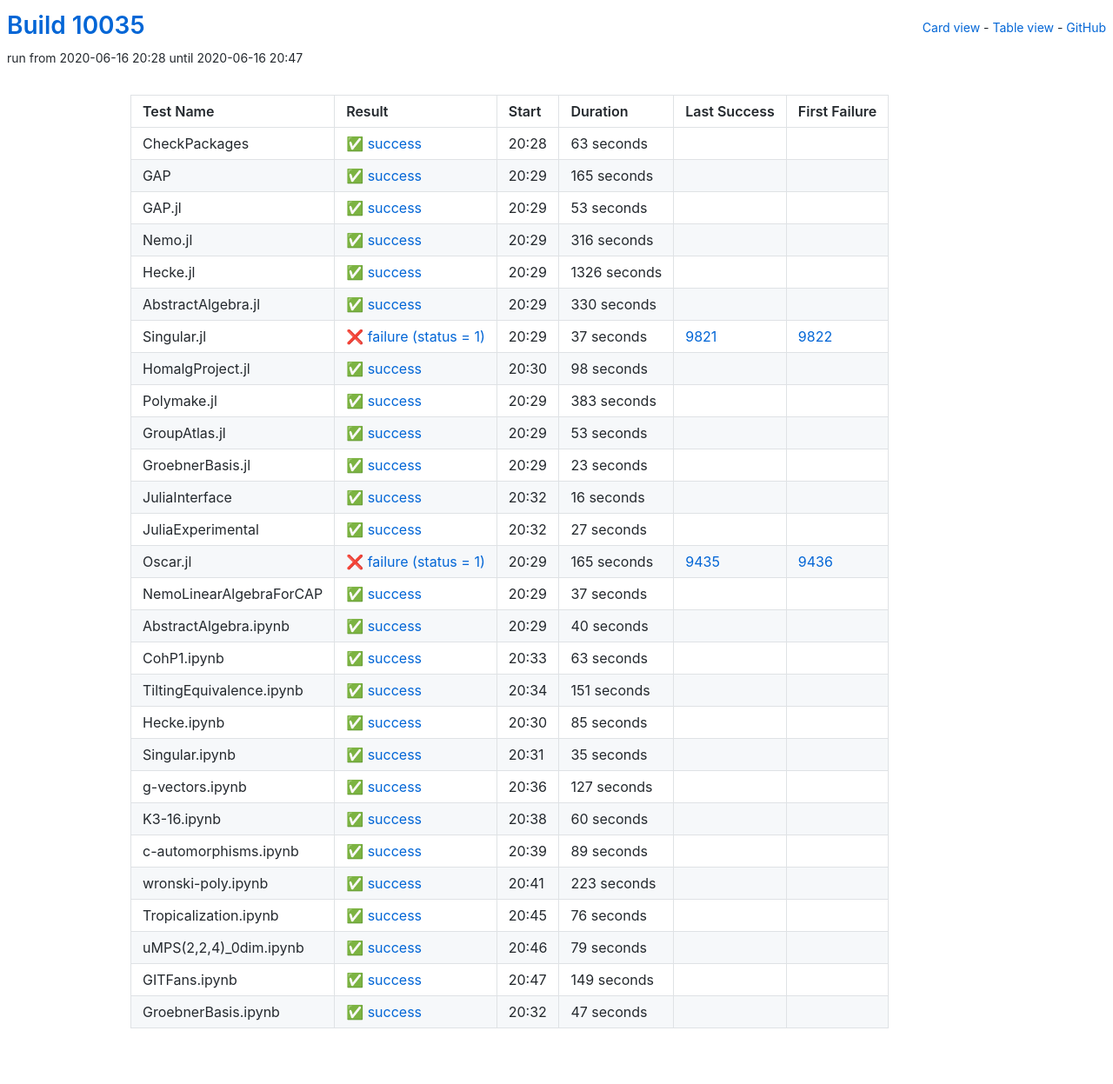
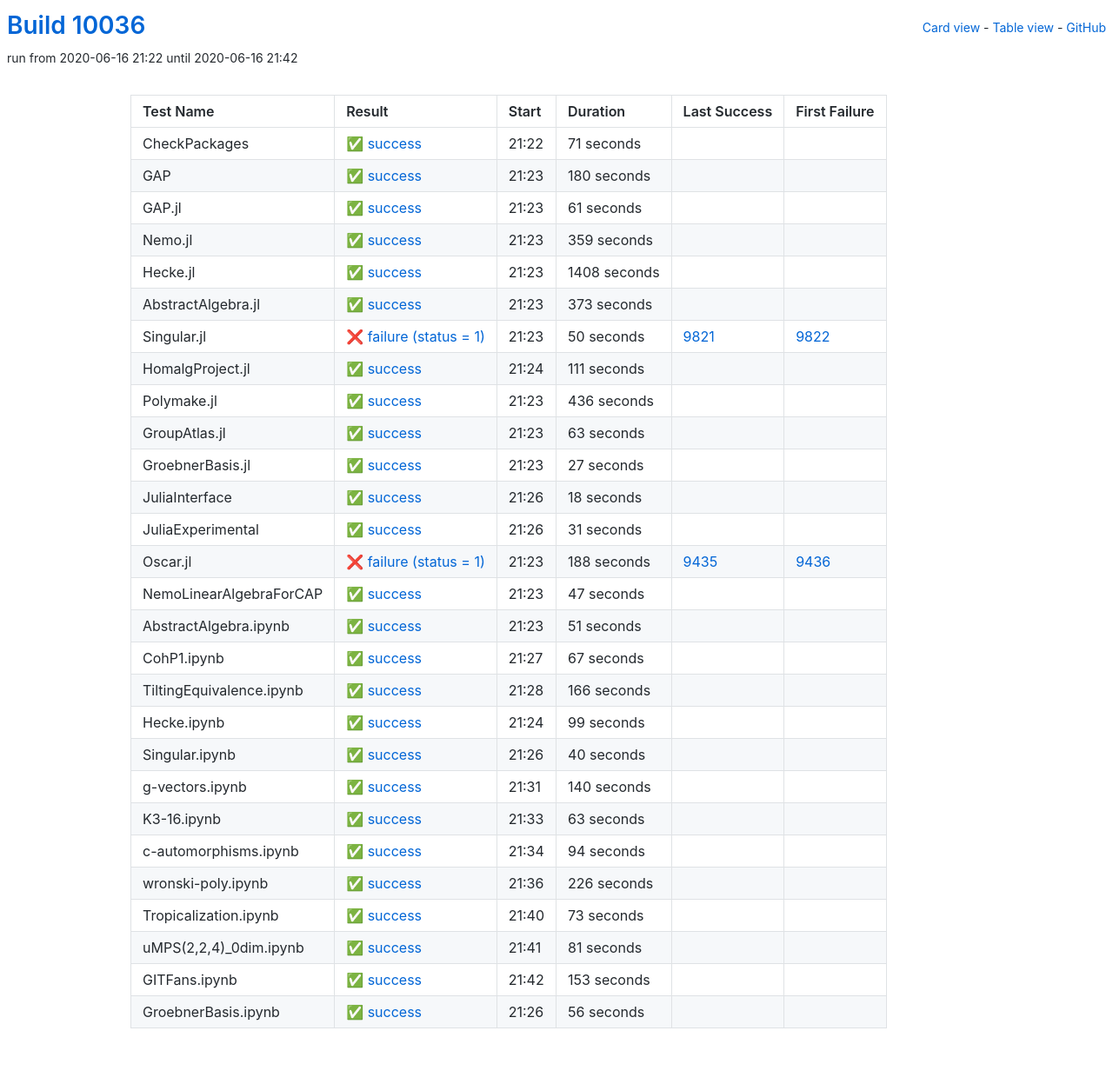
Before and after one commit to oscar-system/oscar-ci-status, a Jekyll site: the page built from table.html, in a window 1280 px wide. Shown: the whole page at 87% size. Built offline with Jekyll 4.4.1, drawn with Linux system fonts in a browser that asks for light colours.

Commit message:
Build #10036

```diff
--- a/_data/ci.yml
+++ b/_data/ci.yml
@@ -1,6 +1,6 @@
 ---
-build: 10035
-build_url: https://oscarci.mathematik.uni-kl.de/job/oscar/10035/
+build: 10036
+build_url: https://oscarci.mathematik.uni-kl.de/job/oscar/10036/
 job: oscar
 organization: oscar-system
 repo: oscar-ci-status
@@ -8,8 +8,116 @@
 tests:
 - name: CheckPackages
   id: checkpackages
-  log: https://oscarci.mathematik.uni-kl.de/job/oscar/10035/artifact/logs/build-10035/CheckPackages.log
-  start: 2020-06-16 20:28
+  log: https://oscarci.mathematik.uni-kl.de/job/oscar/10036/artifact/logs/build-10036/CheckPackages.log
+  start: 2020-06-16 21:22
+  success: true
+  exitcode: 0
+  status: success
+  duration: 71
+  last_success: false
+  last_success_url:
+  first_failure: false
+  first_failure_url:
+- name: GAP
+  id: gap
+  log: https://oscarci.mathematik.uni-kl.de/job/oscar/10036/artifact/logs/build-10036/GAP.log
+  start: 2020-06-16 21:23
+  success: true
+  exitcode: 0
+  status: success
+  duration: 180
+  last_success: false
+  last_success_url:
+  first_failure: false
+  first_failure_url:
+- name: GAP.jl
+  id: gap-jl
+  log: https://oscarci.mathematik.uni-kl.de/job/oscar/10036/artifact/logs/build-10036/GAP.jl.log
+  start: 2020-06-16 21:23
+  success: true
+  exitcode: 0
+  status: success
+  duration: 61
+  last_success: false
+  last_success_url:
+  first_failure: false
+  first_failure_url:
+- name: Nemo.jl
+  id: nemo-jl
+  log: https://oscarci.mathematik.uni-kl.de/job/oscar/10036/artifact/logs/build-10036/Nemo.jl.log
+  start: 2020-06-16 21:23
+  success: true
+  exitcode: 0
+  status: success
+  duration: 359
+  last_success: false
+  last_success_url:
+  first_failure: false
+  first_failure_url:
+- name: Hecke.jl
+  id: hecke-jl
+  log: https://oscarci.mathematik.uni-kl.de/job/oscar/10036/artifact/logs/build-10036/Hecke.jl.log
+  start: 2020-06-16 21:23
+  success: true
+  exitcode: 0
+  status: success
+  duration: 1408
+  last_success: false
+  last_success_url:
+  first_failure: false
+  first_failure_url:
+- name: AbstractAlgebra.jl
+  id: abstractalgebra-jl
+  log: https://oscarci.mathematik.uni-kl.de/job/oscar/10036/artifact/logs/build-10036/AbstractAlgebra.jl.log
+  start: 2020-06-16 21:23
+  success: true
+  exitcode: 0
+  status: success
+  duration: 373
+  last_success: false
+  last_success_url:
+  first_failure: false
+  first_failure_url:
+- name: Singular.jl
+  id: singular-jl
+  log: https://oscarci.mathematik.uni-kl.de/job/oscar/10036/artifact/logs/build-10036/Singular.jl.log
+  start: 2020-06-16 21:23
+  success: false
+  exitcode: 1
+  status: failure
+  duration: 50
+  last_success: 9821
+  last_success_url: https://oscarci.mathematik.uni-kl.de/job/oscar/9821/
+  first_failure: 9822
+  first_failure_url: https://oscarci.mathematik.uni-kl.de/job/oscar/9822/
+- name: HomalgProject.jl
+  id: homalgproject-jl
+  log: https://oscarci.mathematik.uni-kl.de/job/oscar/10036/artifact/logs/build-10036/HomalgProject.jl.log
+  start: 2020-06-16 21:24
+  success: true
+  exitcode: 0
+  status: success
+  duration: 111
+  last_success: false
+  last_success_url:
+  first_failure: false
+  first_failure_url:
+- name: Polymake.jl
+  id: polymake-jl
+  log: https://oscarci.mathematik.uni-kl.de/job/oscar/10036/artifact/logs/build-10036/Polymake.jl.log
+  start: 2020-06-16 21:23
+  success: true
+  exitcode: 0
+  status: success
+  duration: 436
+  last_success: false
+  last_success_url:
+  first_failure: false
+  first_failure_url:
+- name: GroupAtlas.jl
+  id: groupatlas-jl
+  log: https://oscarci.mathematik.uni-kl.de/job/oscar/10036/artifact/logs/build-10036/GroupAtlas.jl.log
+  start: 2020-06-16 21:23
   success: true
   exitcode: 0
   status: success
@@ -18,142 +126,10 @@
   last_success_url:
   first_failure: false
   first_failure_url:
-- name: GAP
-  id: gap
-  log: https://oscarci.mathematik.uni-kl.de/job/oscar/10035/artifact/logs/build-10035/GAP.log
-  start: 2020-06-16 20:29
-  success: true
-  exitcode: 0
-  status: success
-  duration: 165
-  last_success: false
-  last_success_url:
-  first_failure: false
-  first_failure_url:
-- name: GAP.jl
-  id: gap-jl
-  log: https://oscarci.mathematik.uni-kl.de/job/oscar/10035/artifact/logs/build-10035/GAP.jl.log
-  start: 2020-06-16 20:29
-  success: true
-  exitcode: 0
-  status: success
-  duration: 53
-  last_success: false
-  last_success_url:
-  first_failure: false
-  first_failure_url:
-- name: Nemo.jl
-  id: nemo-jl
-  log: https://oscarci.mathematik.uni-kl.de/job/oscar/10035/artifact/logs/build-10035/Nemo.jl.log
-  start: 2020-06-16 20:29
-  success: true
-  exitcode: 0
-  status: success
-  duration: 316
-  last_success: false
-  last_success_url:
-  first_failure: false
-  first_failure_url:
-- name: Hecke.jl
-  id: hecke-jl
-  log: https://oscarci.mathematik.uni-kl.de/job/oscar/10035/artifact/logs/build-10035/Hecke.jl.log
-  start: 2020-06-16 20:29
-  success: true
-  exitcode: 0
-  status: success
-  duration: 1326
-  last_success: false
-  last_success_url:
-  first_failure: false
-  first_failure_url:
-- name: AbstractAlgebra.jl
-  id: abstractalgebra-jl
-  log: https://oscarci.mathematik.uni-kl.de/job/oscar/10035/artifact/logs/build-10035/AbstractAlgebra.jl.log
-  start: 2020-06-16 20:29
-  success: true
-  exitcode: 0
-  status: success
-  duration: 330
-  last_success: false
-  last_success_url:
-  first_failure: false
-  first_failure_url:
-- name: Singular.jl
-  id: singular-jl
-  log: https://oscarci.mathematik.uni-kl.de/job/oscar/10035/artifact/logs/build-10035/Singular.jl.log
-  start: 2020-06-16 20:29
-  success: false
-  exitcode: 1
-  status: failure
-  duration: 37
-  last_success: 9821
-  last_success_url: https://oscarci.mathematik.uni-kl.de/job/oscar/9821/
-  first_failure: 9822
-  first_failure_url: https://oscarci.mathematik.uni-kl.de/job/oscar/9822/
-- name: HomalgProject.jl
-  id: homalgproject-jl
-  log: https://oscarci.mathematik.uni-kl.de/job/oscar/10035/artifact/logs/build-10035/HomalgProject.jl.log
-  start: 2020-06-16 20:30
-  success: true
-  exitcode: 0
-  status: success
-  duration: 98
-  last_success: false
-  last_success_url:
-  first_failure: false
-  first_failure_url:
-- name: Polymake.jl
-  id: polymake-jl
-  log: https://oscarci.mathematik.uni-kl.de/job/oscar/10035/artifact/logs/build-10035/Polymake.jl.log
-  start: 2020-06-16 20:29
-  success: true
-  exitcode: 0
-  status: success
-  duration: 383
-  last_success: false
-  last_success_url:
-  first_failure: false
-  first_failure_url:
-- name: GroupAtlas.jl
-  id: groupatlas-jl
-  log: https://oscarci.mathematik.uni-kl.de/job/oscar/10035/artifact/logs/build-10035/GroupAtlas.jl.log
-  start: 2020-06-16 20:29
-  success: true
-  exitcode: 0
-  status: success
-  duration: 53
-  last_success: false
-  last_success_url:
-  first_failure: false
-  first_failure_url:
 - name: GroebnerBasis.jl
   id: groebnerbasis-jl
-  log: https://oscarci.mathematik.uni-kl.de/job/oscar/10035/artifact/logs/build-10035/GroebnerBasis.jl.log
-  start: 2020-06-16 20:29
-  success: true
-  exitcode: 0
-  status: success
-  duration: 23
-  last_success: false
-  last_success_url:
-  first_failure: false
-  first_failure_url:
-- name: JuliaInterface
-  id: juliainterface
-  log: https://oscarci.mathematik.uni-kl.de/job/oscar/10035/artifact/logs/build-10035/JuliaInterface.log
-  start: 2020-06-16 20:32
-  success: true
-  exitcode: 0
-  status: success
-  duration: 16
-  last_success: false
-  last_success_url:
-  first_failure: false
-  first_failure_url:
-- name: JuliaExperimental
-  id: juliaexperimental
-  log: https://oscarci.mathematik.uni-kl.de/job/oscar/10035/artifact/logs/build-10035/JuliaExperimental.log
-  start: 2020-06-16 20:32
+  log: https://oscarci.mathematik.uni-kl.de/job/oscar/10036/artifact/logs/build-10036/GroebnerBasis.jl.log
+  start: 2020-06-16 21:23
   success: true
   exitcode: 0
   status: success
@@ -162,34 +138,106 @@
   last_success_url:
   first_failure: false
   first_failure_url:
+- name: JuliaInterface
+  id: juliainterface
+  log: https://oscarci.mathematik.uni-kl.de/job/oscar/10036/artifact/logs/build-10036/JuliaInterface.log
+  start: 2020-06-16 21:26
+  success: true
+  exitcode: 0
+  status: success
+  duration: 18
+  last_success: false
+  last_success_url:
+  first_failure: false
+  first_failure_url:
+- name: JuliaExperimental
+  id: juliaexperimental
+  log: https://oscarci.mathematik.uni-kl.de/job/oscar/10036/artifact/logs/build-10036/JuliaExperimental.log
+  start: 2020-06-16 21:26
+  success: true
+  exitcode: 0
+  status: success
+  duration: 31
+  last_success: false
+  last_success_url:
+  first_failure: false
+  first_failure_url:
 - name: Oscar.jl
   id: oscar-jl
-  log: https://oscarci.mathematik.uni-kl.de/job/oscar/10035/artifact/logs/build-10035/Oscar.jl.log
-  start: 2020-06-16 20:29
+  log: https://oscarci.mathematik.uni-kl.de/job/oscar/10036/artifact/logs/build-10036/Oscar.jl.log
+  start: 2020-06-16 21:23
   success: false
   exitcode: 1
   status: failure
-  duration: 165
+  duration: 188
   last_success: 9435
   last_success_url: https://oscarci.mathematik.uni-kl.de/job/oscar/9435/
   first_failure: 9436
   first_failure_url: https://oscarci.mathematik.uni-kl.de/job/oscar/9436/
 - name: NemoLinearAlgebraForCAP
   id: nemolinearalgebraforcap
-  log: https://oscarci.mathematik.uni-kl.de/job/oscar/10035/artifact/logs/build-10035/NemoLinearAlgebraForCAP.log
-  start: 2020-06-16 20:29
+  log: https://oscarci.mathematik.uni-kl.de/job/oscar/10036/artifact/logs/build-10036/NemoLinearAlgebraForCAP.log
+  start: 2020-06-16 21:23
   success: true
   exitcode: 0
   status: success
-  duration: 37
+  duration: 47
   last_success: false
   last_success_url:
   first_failure: false
   first_failure_url:
 - name: AbstractAlgebra.ipynb
   id: abstractalgebra-ipynb
-  log: https://oscarci.mathematik.uni-kl.de/job/oscar/10035/artifact/logs/build-10035/AbstractAlgebra.ipynb.log
-  start: 2020-06-16 20:29
+  log: https://oscarci.mathematik.uni-kl.de/job/oscar/10036/artifact/logs/build-10036/AbstractAlgebra.ipynb.log
+  start: 2020-06-16 21:23
+  success: true
+  exitcode: 0
+  status: success
+  duration: 51
+  last_success: false
+  last_success_url:
+  first_failure: false
+  first_failure_url:
+- name: CohP1.ipynb
+  id: cohp1-ipynb
+  log: https://oscarci.mathematik.uni-kl.de/job/oscar/10036/artifact/logs/build-10036/CohP1.ipynb.log
+  start: 2020-06-16 21:27
+  success: true
+  exitcode: 0
+  status: success
+  duration: 67
+  last_success: false
+  last_success_url:
+  first_failure: false
+  first_failure_url:
+- name: TiltingEquivalence.ipynb
+  id: tiltingequivalence-ipynb
+  log: https://oscarci.mathematik.uni-kl.de/job/oscar/10036/artifact/logs/build-10036/TiltingEquivalence.ipynb.log
+  start: 2020-06-16 21:28
+  success: true
+  exitcode: 0
+  status: success
+  duration: 166
+  last_success: false
+  last_success_url:
+  first_failure: false
+  first_failure_url:
+- name: Hecke.ipynb
+  id: hecke-ipynb
+  log: https://oscarci.mathematik.uni-kl.de/job/oscar/10036/artifact/logs/build-10036/Hecke.ipynb.log
+  start: 2020-06-16 21:24
+  success: true
+  exitcode: 0
+  status: success
+  duration: 99
+  last_success: false
+  last_success_url:
+  first_failure: false
+  first_failure_url:
+- name: Singular.ipynb
+  id: singular-ipynb
+  log: https://oscarci.mathematik.uni-kl.de/job/oscar/10036/artifact/logs/build-10036/Singular.ipynb.log
+  start: 2020-06-16 21:26
   success: true
   exitcode: 0
   status: success
@@ -198,10 +246,22 @@
   last_success_url:
   first_failure: false
   first_failure_url:
-- name: CohP1.ipynb
-  id: cohp1-ipynb
-  log: https://oscarci.mathematik.uni-kl.de/job/oscar/10035/artifact/logs/build-10035/CohP1.ipynb.log
-  start: 2020-06-16 20:33
+- name: g-vectors.ipynb
+  id: g-vectors-ipynb
+  log: https://oscarci.mathematik.uni-kl.de/job/oscar/10036/artifact/logs/build-10036/g-vectors.ipynb.log
+  start: 2020-06-16 21:31
+  success: true
+  exitcode: 0
+  status: success
+  duration: 140
+  last_success: false
+  last_success_url:
+  first_failure: false
+  first_failure_url:
+- name: K3-16.ipynb
+  id: k3-16-ipynb
+  log: https://oscarci.mathematik.uni-kl.de/job/oscar/10036/artifact/logs/build-10036/K3-16.ipynb.log
+  start: 2020-06-16 21:33
   success: true
   exitcode: 0
   status: success
@@ -210,134 +270,74 @@
   last_success_url:
   first_failure: false
   first_failure_url:
-- name: TiltingEquivalence.ipynb
-  id: tiltingequivalence-ipynb
-  log: https://oscarci.mathematik.uni-kl.de/job/oscar/10035/artifact/logs/build-10035/TiltingEquivalence.ipynb.log
-  start: 2020-06-16 20:34
+- name: c-automorphisms.ipynb
+  id: c-automorphisms-ipynb
+  log: https://oscarci.mathematik.uni-kl.de/job/oscar/10036/artifact/logs/build-10036/c-automorphisms.ipynb.log
+  start: 2020-06-16 21:34
   success: true
   exitcode: 0
   status: success
-  duration: 151
-  last_success: false
-  last_success_url:
-  first_failure: false
-  first_failure_url:
-- name: Hecke.ipynb
-  id: hecke-ipynb
-  log: https://oscarci.mathematik.uni-kl.de/job/oscar/10035/artifact/logs/build-10035/Hecke.ipynb.log
-  start: 2020-06-16 20:30
-  success: true
-  exitcode: 0
-  status: success
-  duration: 85
-  last_success: false
-  last_success_url:
-  first_failure: false
-  first_failure_url:
-- name: Singular.ipynb
-  id: singular-ipynb
-  log: https://oscarci.mathematik.uni-kl.de/job/oscar/10035/artifact/logs/build-10035/Singular.ipynb.log
-  start: 2020-06-16 20:31
-  success: true
-  exitcode: 0
-  status: success
-  duration: 35
-  last_success: false
-  last_success_url:
-  first_failure: false
-  first_failure_url:
-- name: g-vectors.ipynb
-  id: g-vectors-ipynb
-  log: https://oscarci.mathematik.uni-kl.de/job/oscar/10035/artifact/logs/build-10035/g-vectors.ipynb.log
-  start: 2020-06-16 20:36
-  success: true
-  exitcode: 0
-  status: success
-  duration: 127
-  last_success: false
-  last_success_url:
-  first_failure: false
-  first_failure_url:
-- name: K3-16.ipynb
-  id: k3-16-ipynb
-  log: https://oscarci.mathematik.uni-kl.de/job/oscar/10035/artifact/logs/build-10035/K3-16.ipynb.log
-  start: 2020-06-16 20:38
-  success: true
-  exitcode: 0
-  status: success
-  duration: 60
-  last_success: false
-  last_success_url:
-  first_failure: false
-  first_failure_url:
-- name: c-automorphisms.ipynb
-  id: c-automorphisms-ipynb
-  log: https://oscarci.mathematik.uni-kl.de/job/oscar/10035/artifact/logs/build-10035/c-automorphisms.ipynb.log
-  start: 2020-06-16 20:39
-  success: true
-  exitcode: 0
-  status: success
-  duration: 89
+  duration: 94
   last_success: false
   last_success_url:
   first_failure: false
   first_failure_url:
 - name: wronski-poly.ipynb
   id: wronski-poly-ipynb
-  log: https://oscarci.mathematik.uni-kl.de/job/oscar/10035/artifact/logs/build-10035/wronski-poly.ipynb.log
-  start: 2020-06-16 20:41
+  log: https://oscarci.mathematik.uni-kl.de/job/oscar/10036/artifact/logs/build-10036/wronski-poly.ipynb.log
+  start: 2020-06-16 21:36
   success: true
   exitcode: 0
   status: success
-  duration: 223
+  duration: 226
   last_success: false
   last_success_url:
   first_failure: false
   first_failure_url:
 - name: Tropicalization.ipynb
   id: tropicalization-ipynb
-  log: https://oscarci.mathematik.uni-kl.de/job/oscar/10035/artifact/logs/build-10035/Tropicalization.ipynb.log
-  start: 2020-06-16 20:45
+  log: https://oscarci.mathematik.uni-kl.de/job/oscar/10036/artifact/logs/build-10036/Tropicalization.ipynb.log
+  start: 2020-06-16 21:40
   success: true
   exitcode: 0
   status: success
-  duration: 76
+  duration: 73
   last_success: false
   last_success_url:
   first_failure: false
   first_failure_url:
 - name: uMPS(2,2,4)_0dim.ipynb
   id: umps-2-2-4-0dim-ipynb
-  log: https://oscarci.mathematik.uni-kl.de/job/oscar/10035/artifact/logs/build-10035/uMPS-2-2-4-_0dim.ipynb.log
-  start: 2020-06-16 20:46
+  log: https://oscarci.mathematik.uni-kl.de/job/oscar/10036/artifact/logs/build-10036/uMPS-2-2-4-_0dim.ipynb.log
+  start: 2020-06-16 21:41
   success: true
   exitcode: 0
   status: success
-  duration: 79
+  duration: 81
   last_success: false
   last_success_url:
   first_failure: false
   first_failure_url:
 - name: GITFans.ipynb
   id: gitfans-ipynb
-  log: https://oscarci.mathematik.uni-kl.de/job/oscar/10035/artifact/logs/build-10035/GITFans.ipynb.log
-  start: 2020-06-16 20:47
+  log: https://oscarci.mathematik.uni-kl.de/job/oscar/10036/artifact/logs/build-10036/GITFans.ipynb.log
+  start: 2020-06-16 21:42
   success: true
   exitcode: 0
   status: success
-  duration: 149
+  duration: 153
   last_success: false
   last_success_url:
   first_failure: false
   first_failure_url:
 - name: GroebnerBasis.ipynb
   id: groebnerbasis-ipynb
-  log: https://oscarci.mathematik.uni-kl.de/job/oscar/10035/artifact/logs/build-10035/GroebnerBasis.ipynb.log
-  start: 2020-06-16 20:32
+  log: https://oscarci.mathematik.uni-kl.de/job/oscar/10036/artifact/logs/build-10036/GroebnerBasis.ipynb.log
+  start: 2020-06-16 21:26
   success: true
   exitcode: 0
   status: success
-  duration: 47
+  duration: 56
   last_success: false
   last_success_url:
   first_failure: false
```
Also changed, not shown: README.md.
